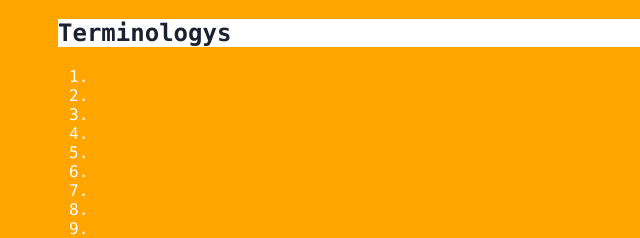
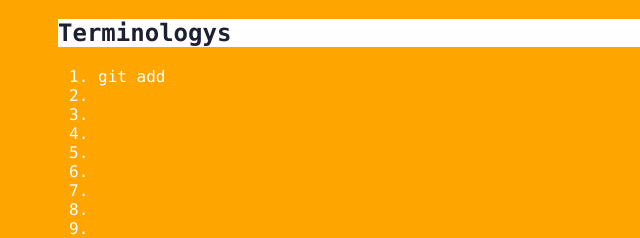
Before and after one commit to Zycco/git_learning, a plain HTML site: page index.html in a window 1280 px wide. Both pictures are taken after a click on the element "Terminologys". Shown: the part 226-464 px from the top of the page, 0-640 px from the left. Drawn offline with Linux system fonts and the light colour scheme.

Commit message:
修改indexx

```diff
--- a/index.html
+++ b/index.html
@@ -14,7 +14,7 @@
         <div class="accordion"><h1>Terminologys</h1></div>
             <div class="panel">
                 <ol>
-                    <li></li>
+                    <li>git add </li>
                     <li></li>
                     <li></li>
                     <li></li>
```
